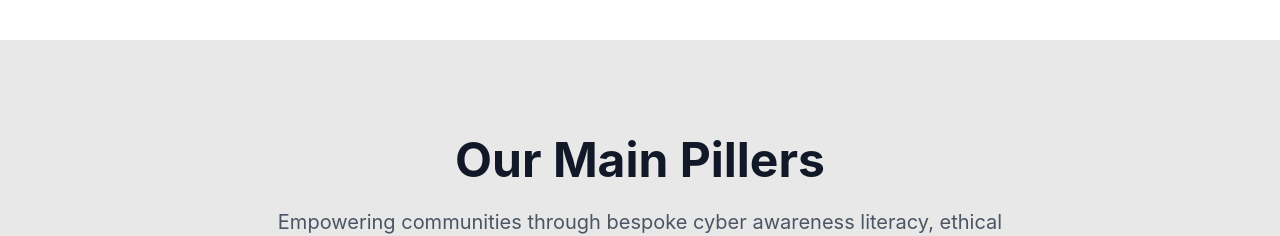
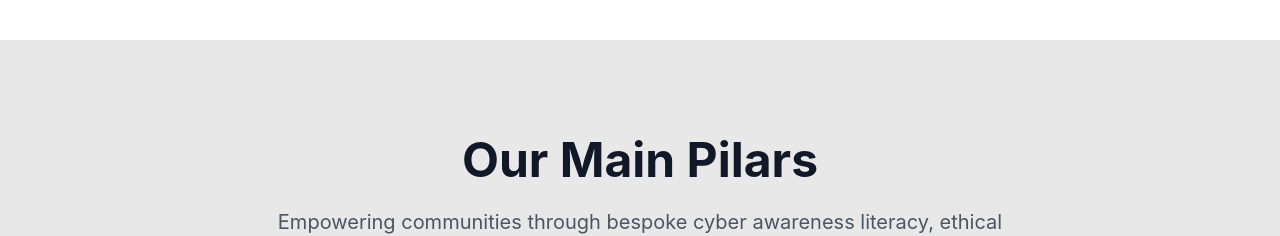
Before and after one commit to CNmerenu/cybervists-website, a Next.js app: page / in a window 1280 px wide. Shown: the part 2260-2496 px from the top of the page. Built offline with nearby package versions, Linux system fonts and the light colour scheme.

Commit message:
change pillar text

```diff
--- a/src/components/Programs.tsx
+++ b/src/components/Programs.tsx
@@ -15,7 +15,7 @@ export default function Programs() {
   }, []);
 
   const programsContent = {
-    title: "Our Main Pillers",
+    title: "Our Main Pilars",
     subtitle:
       "Empowering communities through bespoke cyber awareness literacy, ethical online use and technology support.",
     programs: [
```
